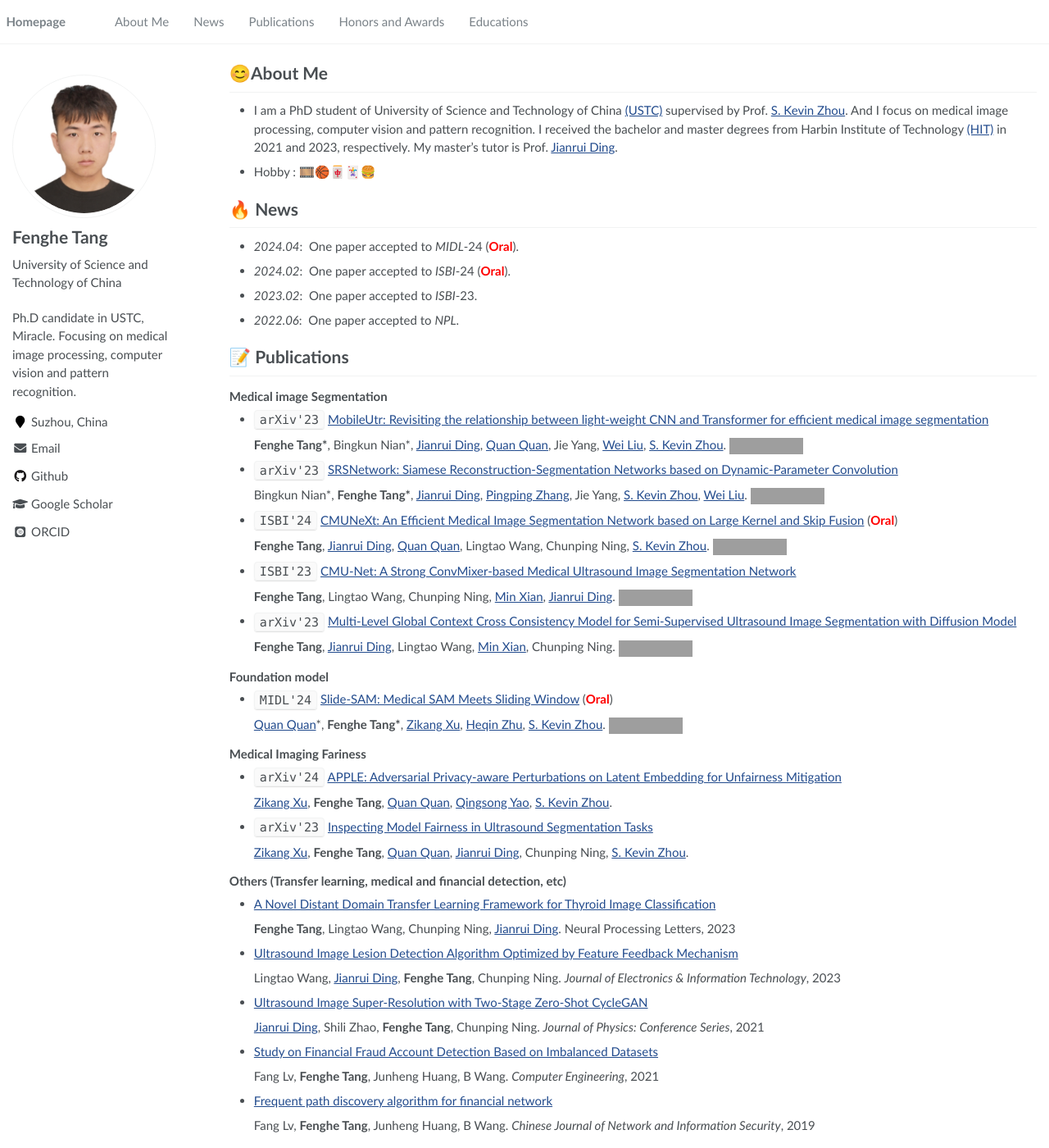
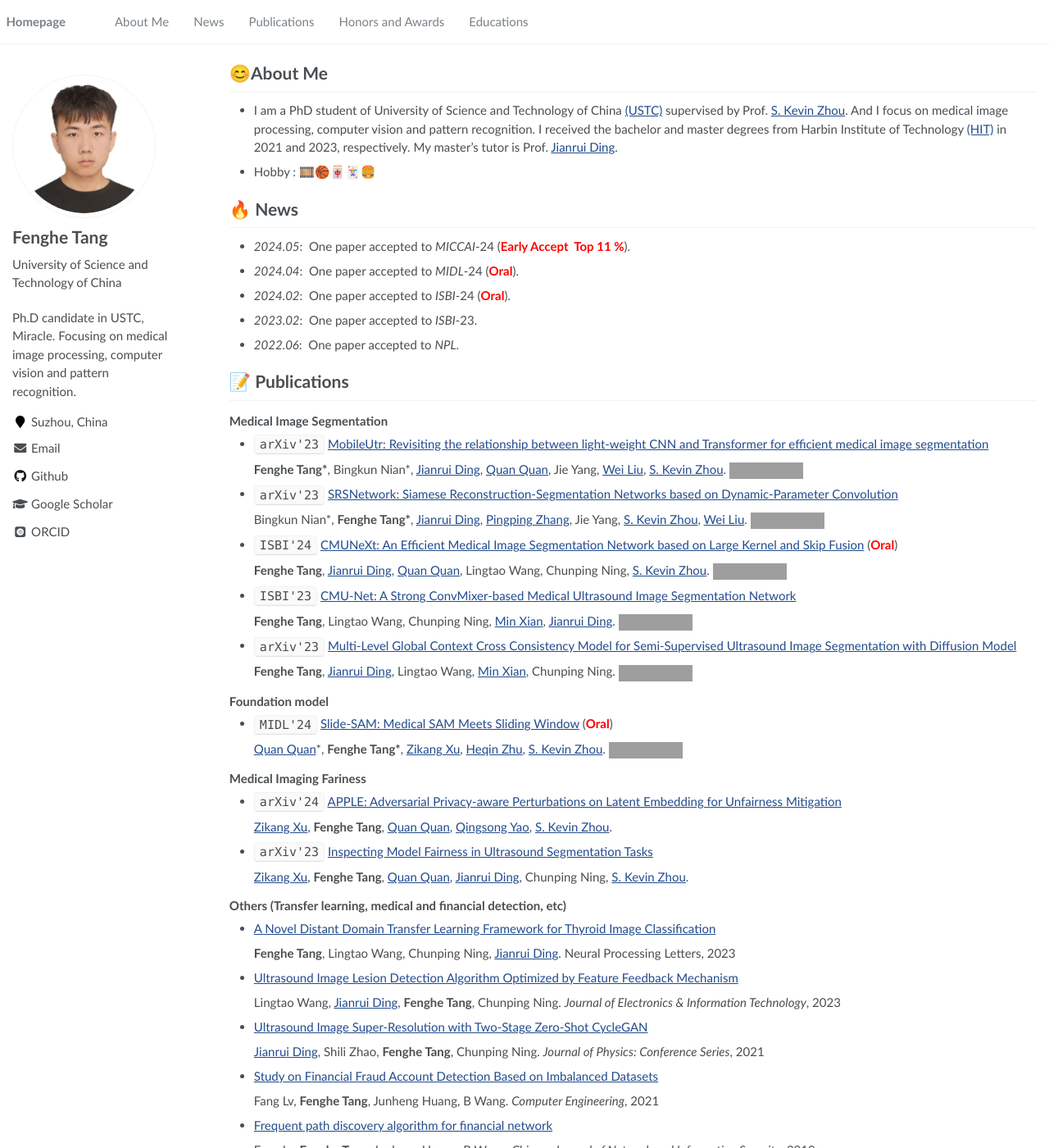
Before and after one commit to FengheTan9/FengheTan9.github.io, a Jekyll site: the page built from _pages/about.md, in a window 1280 px wide and 1400 px high. Shown: the whole window at 82% size. Built offline with Jekyll 4.4.1, drawn with Linux system fonts in a browser that asks for light colours; some web fonts are replaced; some of the changed text lies outside the part shown; grey boxes are pictures that could not be loaded.

Commit message:
update md

```diff
--- a/_pages/about.md
+++ b/_pages/about.md
@@ -19,6 +19,7 @@ redirect_from:
 
 # 🔥 News
 
+- *2024.05*: &nbsp;One paper accepted to *MICCAI*-24 (**<font color="#ff0000">Early Accept  Top 11 %</font>**).
 - *2024.04*: &nbsp;One paper accepted to *MIDL*-24 (**<font color="#ff0000">Oral</font>**).
 - *2024.02*: &nbsp;One paper accepted to *ISBI*-24 (**<font color="#ff0000">Oral</font>**).
 - *2023.02*: &nbsp;One paper accepted to *ISBI*-23.
@@ -26,7 +27,7 @@ redirect_from:
 
 # 📝 Publications
 
-### Medical image Segmentation
+### Medical Image Segmentation
 
 - ``arXiv'23``   [MobileUtr: Revisiting the relationship between light-weight CNN and Transformer for efficient medical image segmentation](https://arxiv.org/abs/2312.01740)
 
@@ -89,6 +90,7 @@ redirect_from:
 
 
 # 🏅 Honors and Awards
+- **Suzhou Industrial Park Scholarship**, University of Science and Technology of China, 2024
 - **Outstanding Master's Theses**, Harbin Institute of Technology, *2023*
 - **National Scholarship for Postgraduates**, Chinese Ministry of Education, *2023*
 - **Outstanding Graduate Reward**, Harbin Institute of Technology, *2023*
```
